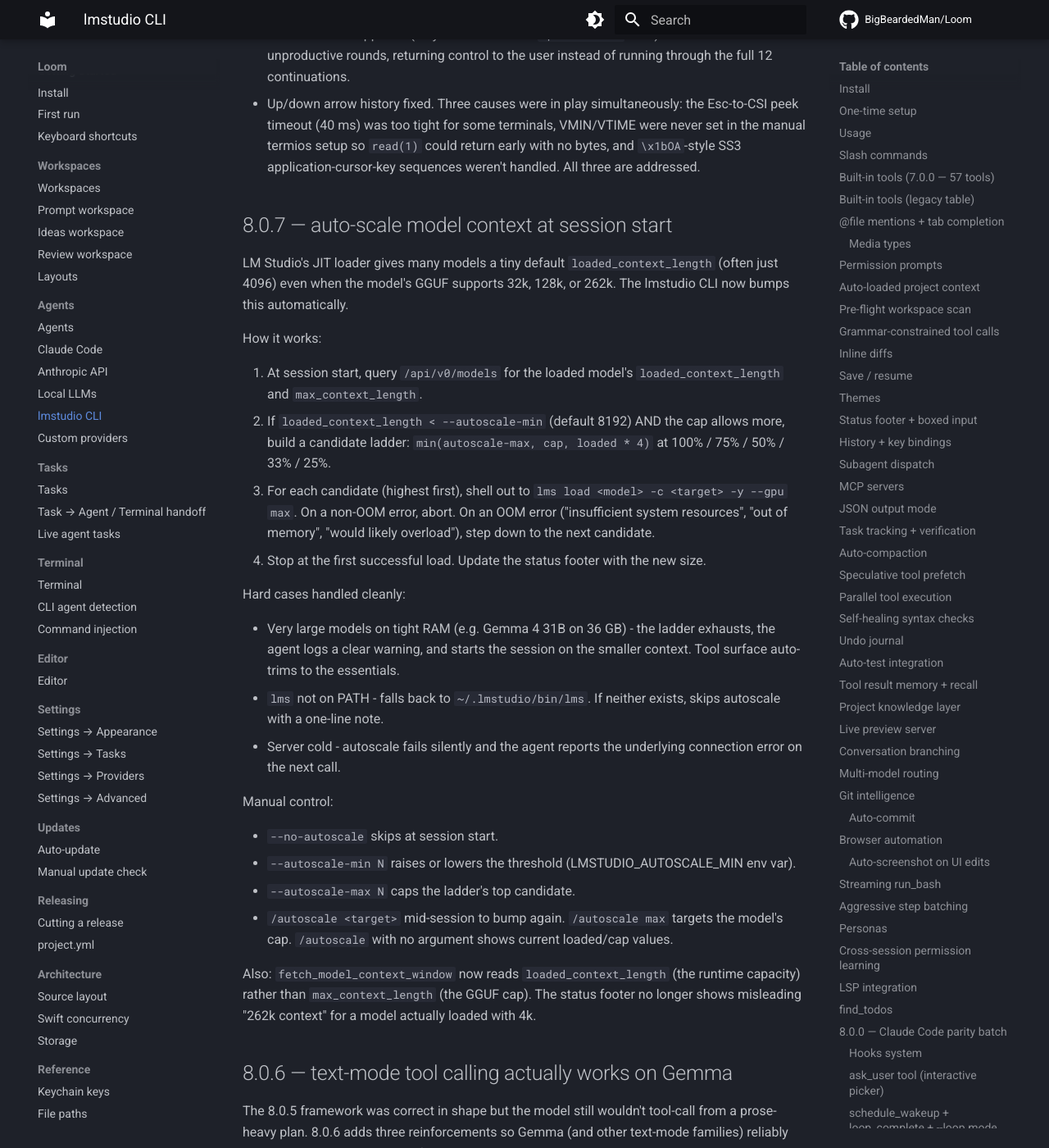
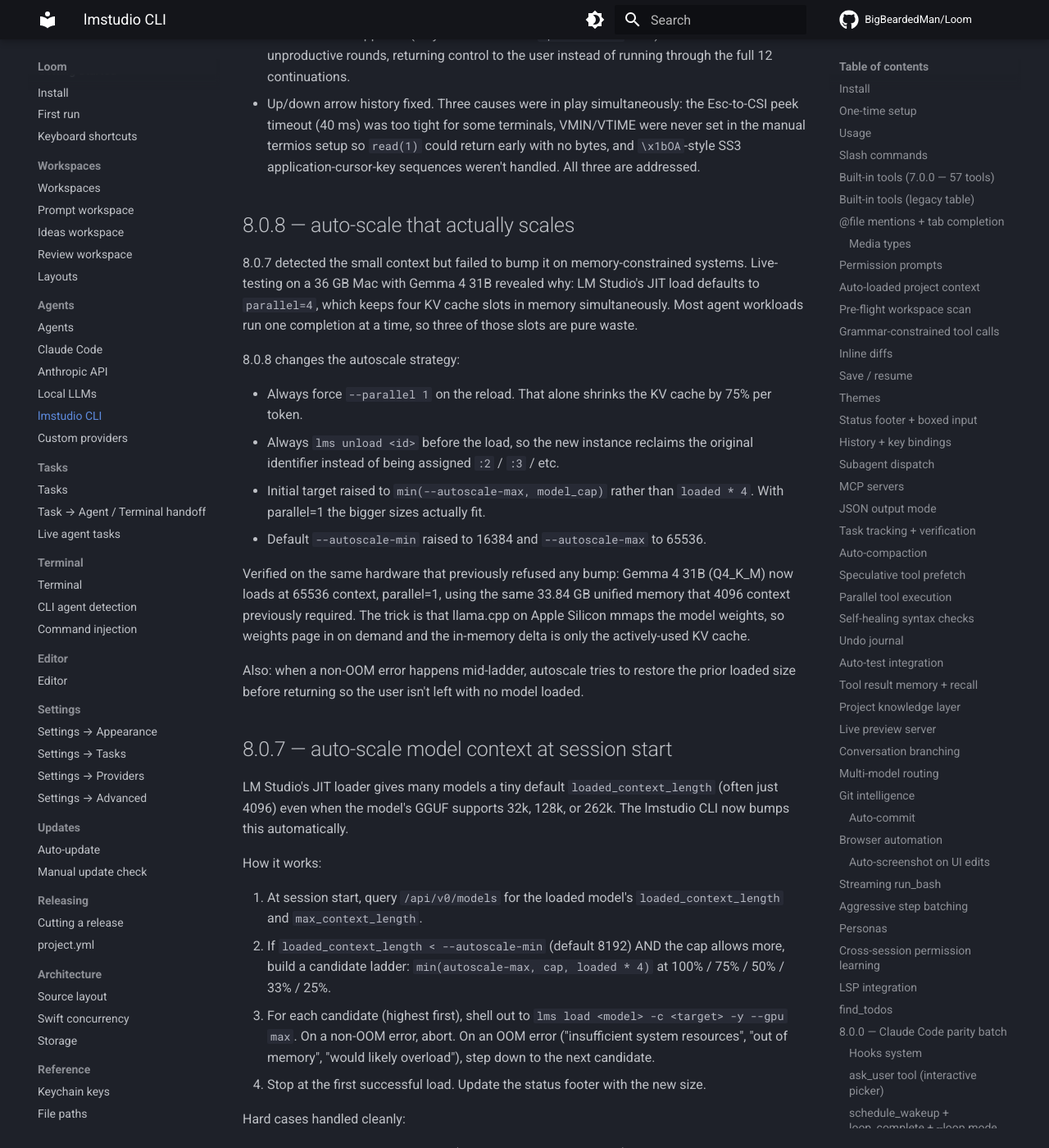
Before and after one commit to BigBeardedMan/Loom, an MkDocs documentation site: the page built from docs/agents/lmstudio-cli.md, in a window 1280 px wide and 1400 px high, scrolled down 23590 px. Shown: the whole window at 82% size. Built offline with MkDocs 1.6.1 and Material for MkDocs 9.7.7, drawn with Linux system fonts in a browser that asks for light colours; comment, search, counter and statistics services are not loaded.

Commit message:
lmstudio 8.0.8: auto-scale that actually scales (parallel=1 + unload-first)
8.0.7 detected small contexts but failed to bump them on
memory-constrained systems. Root cause: LM Studio's JIT load
defaults to parallel=4, which multiplies the KV cache by 4. The
agent only runs one completion at a time, so three slots are pure
waste.

Changes:
- Always force `--parallel 1` on the reload (75% KV reduction
  per token).
- Always `lms unload <id>` before the load so the new instance
  reclaims the original identifier instead of being assigned :2.
- Initial target raised to min(autoscale-max, model_cap) rather
  than loaded*4. With parallel=1 the bigger sizes fit.
- Default --autoscale-min 16384, --autoscale-max 65536.
- On non-OOM mid-ladder failure, try to restore the prior loaded
  size so the user isn't left with no model.

Verified end-to-end on Gemma 4 31B (Q4_K_M) that previously
refused any bump: now loads at 65536 context, parallel=1,
using the same 33.84 GB unified memory that 4096 previously
required. mmap'd weights page in on demand on Apple Silicon.

Co-Authored-By: Claude Opus 4.7 <noreply@anthropic.com>

```diff
--- a/docs/agents/lmstudio-cli.md
+++ b/docs/agents/lmstudio-cli.md
@@ -651,6 +651,21 @@ General-purpose 3B–4B models will usually skip `update_tasks` or call it once
 - Zero-progress orchestrator guard. The continuation loop tracks consecutive turns where no real tool work happened (only narration + bare `update_tasks` calls) and breaks out after 2 unproductive rounds, returning control to the user instead of running through the full 12 continuations.
 - Up/down arrow history fixed. Three causes were in play simultaneously: the Esc-to-CSI peek timeout (40 ms) was too tight for some terminals, VMIN/VTIME were never set in the manual termios setup so `read(1)` could return early with no bytes, and `\x1bOA`-style SS3 application-cursor-key sequences weren't handled. All three are addressed.
 
+## 8.0.8 — auto-scale that actually scales
+
+8.0.7 detected the small context but failed to bump it on memory-constrained systems. Live-testing on a 36 GB Mac with Gemma 4 31B revealed why: LM Studio's JIT load defaults to `parallel=4`, which keeps four KV cache slots in memory simultaneously. Most agent workloads run one completion at a time, so three of those slots are pure waste.
+
+8.0.8 changes the autoscale strategy:
+
+- Always force `--parallel 1` on the reload. That alone shrinks the KV cache by 75% per token.
+- Always `lms unload <id>` before the load, so the new instance reclaims the original identifier instead of being assigned `:2` / `:3` / etc.
+- Initial target raised to `min(--autoscale-max, model_cap)` rather than `loaded * 4`. With parallel=1 the bigger sizes actually fit.
+- Default `--autoscale-min` raised to 16384 and `--autoscale-max` to 65536.
+
+Verified on the same hardware that previously refused any bump: Gemma 4 31B (Q4_K_M) now loads at 65536 context, parallel=1, using the same 33.84 GB unified memory that 4096 context previously required. The trick is that llama.cpp on Apple Silicon mmaps the model weights, so weights page in on demand and the in-memory delta is only the actively-used KV cache.
+
+Also: when a non-OOM error happens mid-ladder, autoscale tries to restore the prior loaded size before returning so the user isn't left with no model loaded.
+
 ## 8.0.7 — auto-scale model context at session start
 
 LM Studio's JIT loader gives many models a tiny default `loaded_context_length` (often just 4096) even when the model's GGUF supports 32k, 128k, or 262k. The lmstudio CLI now bumps this automatically.
--- a/project.yml
+++ b/project.yml
@@ -15,7 +15,7 @@ settings:
     # release, so the pill never shows a code lower than what's on main.
     # Bump this manually before each testing release; release-testing.sh
     # reads it back out and tags the GitHub pre-release `testing-<version>`.
-    MARKETING_VERSION: "8.0.7"
+    MARKETING_VERSION: "8.0.8"
     CURRENT_PROJECT_VERSION: "1"
     CODE_SIGN_STYLE: Manual
     CODE_SIGN_IDENTITY: "Loom Local Codesign"
```
Also changed, not shown: 1 other file.
